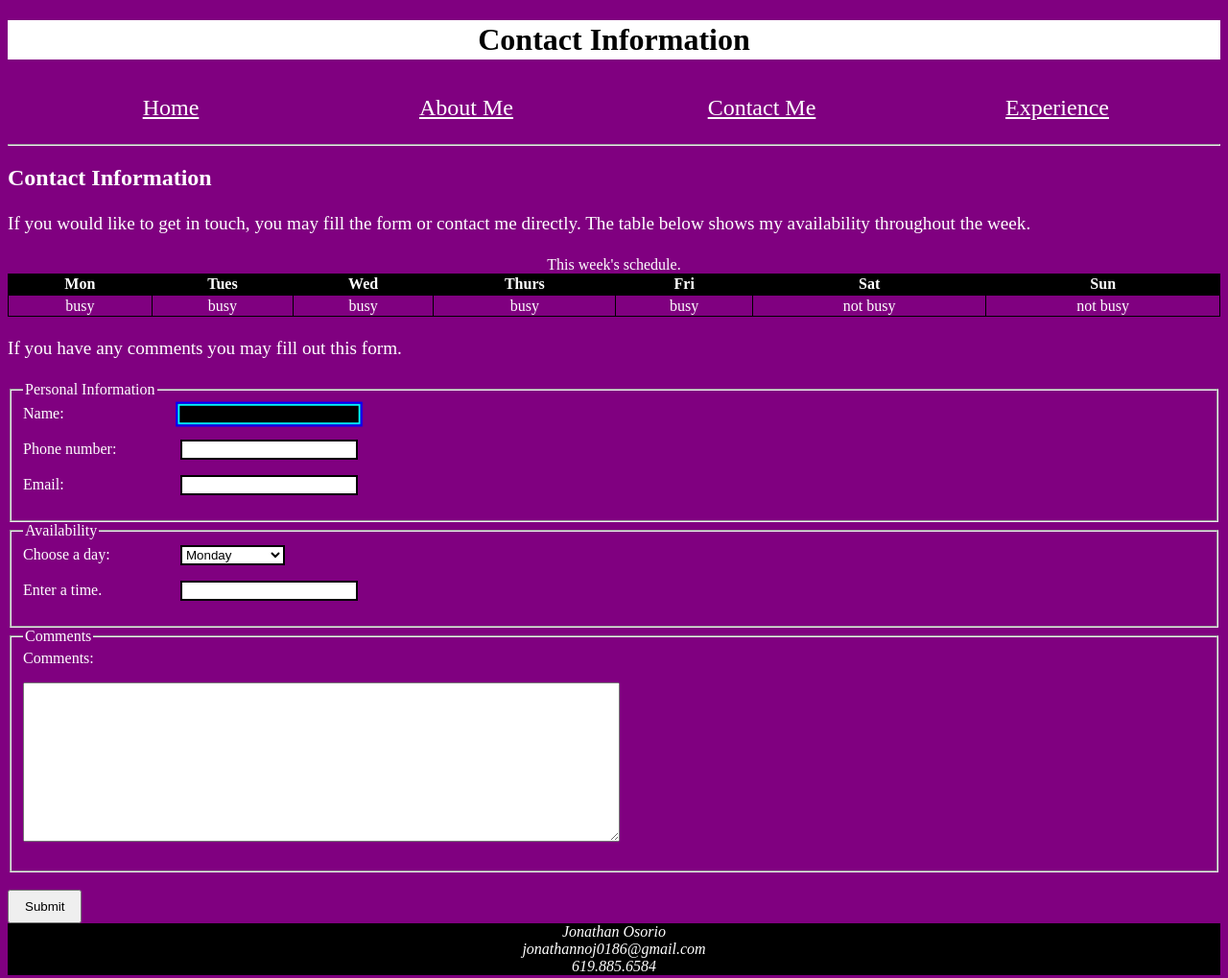
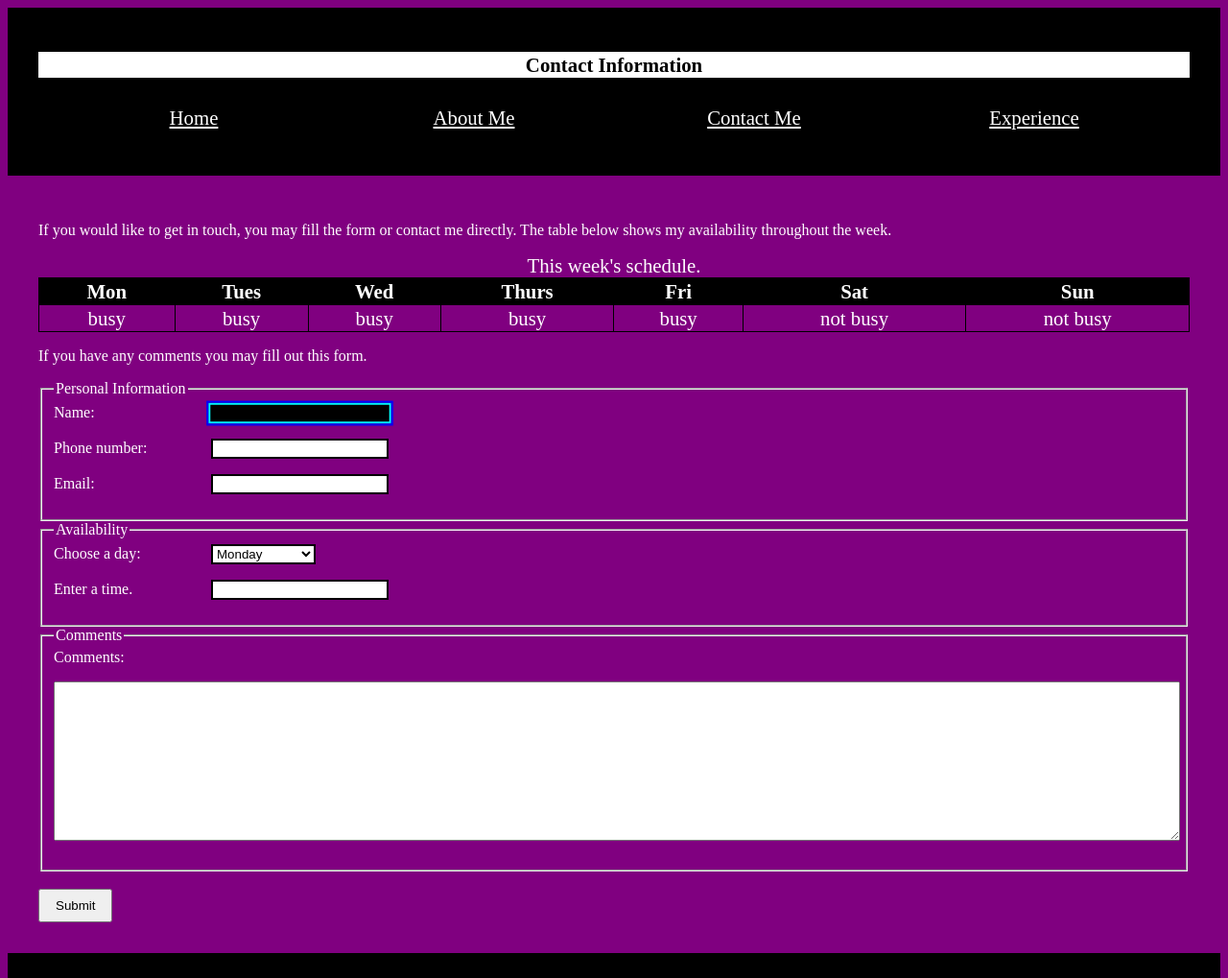
Before and after one commit to iojosorio/cse134-hw3, a plain HTML site: page _contact.html in a window 1280 px wide. Shown: the top 1019 px of the page at 96% size. Drawn offline with Linux system fonts and the light colour scheme.

Commit message:
added some variables, included layout using grid between the header, main, and footer sections, updated font-sizes

```diff
--- a/_contact.html
+++ b/_contact.html
@@ -12,6 +12,7 @@
         }
         th, td {
             border: 1px solid black;
+            font-size: clamp(1rem, 2vw, 1.3rem);
             padding: 0.1rem;
             text-align: center;
         }
@@ -37,7 +38,7 @@
             }
         }
         textarea {
-            width: 50%;
+            width: 100%;
             height: 10rem;
             margin-bottom: 1rem;
         }
@@ -59,13 +60,9 @@
     </header>
     <hr>
     <main>
-        <hgroup>
-            <h2>Contact Information</h2>
-            <p>If you would like to get in touch, you may fill the form or contact me directly. The table below shows my availability throughout the week.</p>
-        </hgroup>
+        <p>If you would like to get in touch, you may fill the form or contact me directly. The table below shows my availability throughout the week.</p>
         <table>
-            <caption>This week's schedule.</caption>
-
+            <caption style="font-size: clamp(1rem, 2vw, 1.3rem)">This week's schedule.</caption>
             <tr>
                 <th>Mon</th>
                 <th>Tues</th>
--- a/main.css
+++ b/main.css
@@ -1,15 +1,33 @@
 :root {
+    --animation-duration: 0.3s;
+    --font-size: clamp(1rem, 2vw, 1.3rem);
+    --padding: 2rem;
+    --transition-timing: ease-in;
     --text-color: white;
-    --animation-duration: 0.3s;
-    --transition-timing: ease-in;
 }
-
 body {
+    header, main, footer {
+        padding: var(--padding);
+    }
     background-color: purple;
     color: var(--text-color);
+	display: grid;
+	grid-template-columns: 1fr;
+	grid-template-rows: auto 1fr auto;
+	grid-template-areas:
+        "header"
+        "main"
+        "footer";
+}
+header {
+    background-color: black;
+	color: var(--text-color);
+	text-align: center;
+	grid-area: header;
 	h1 {
 		background-color: white;
 		color: black;
+		font-size: var(--font-size);
 		padding: 0.1rem;
 		text-align: center;
     }
@@ -20,7 +38,7 @@ body {
         text-align: center;
         a {
             color: var(--text-color);
-            font-size: 1.5rem;
+            font-size: var(--font-size);
         }
         & a:hover {
             transform:scale(1.03);
@@ -30,19 +48,16 @@ body {
             transition-timing-function: var(--transition-timing);
         }
     }
-    p {
-        font-size: 1.2rem;
-        line-height: 1.5;
 }
 main {
-        .content {
-            display: flex;
-            flex-direction: column;
-            align-items: flex-start;
-        }
+	color: var(--text-color);
+	grid-area: main;
 }
 footer {
-        background-color: black;
+	background: black;
+	color: var(--text-color);
+    font-size: clamp(0.7rem, 2vw, 1rem);
 	text-align: center;
+	grid-area: footer;
+
 }
-}
```
Lines whose indentation alone changed are shown as unchanged.
